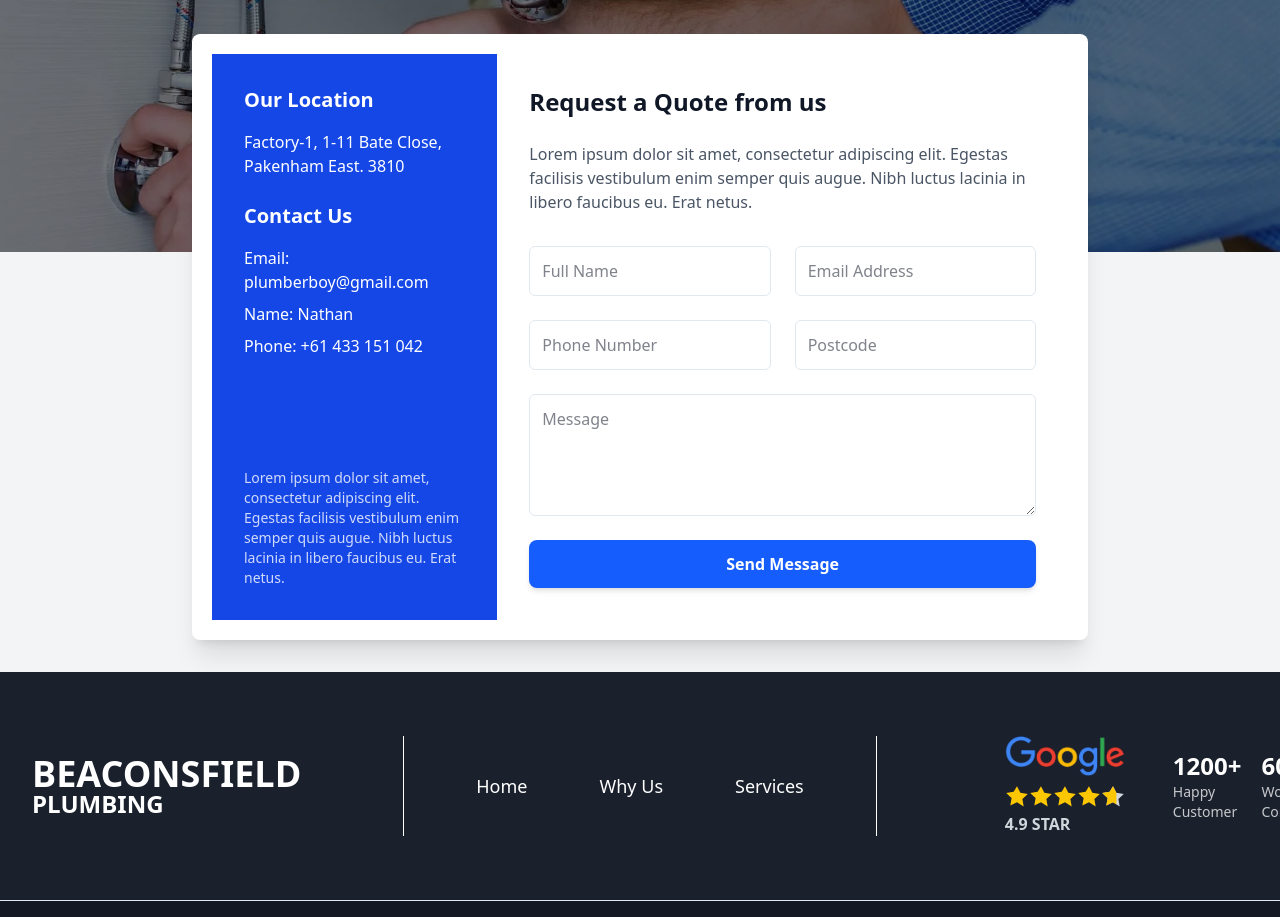
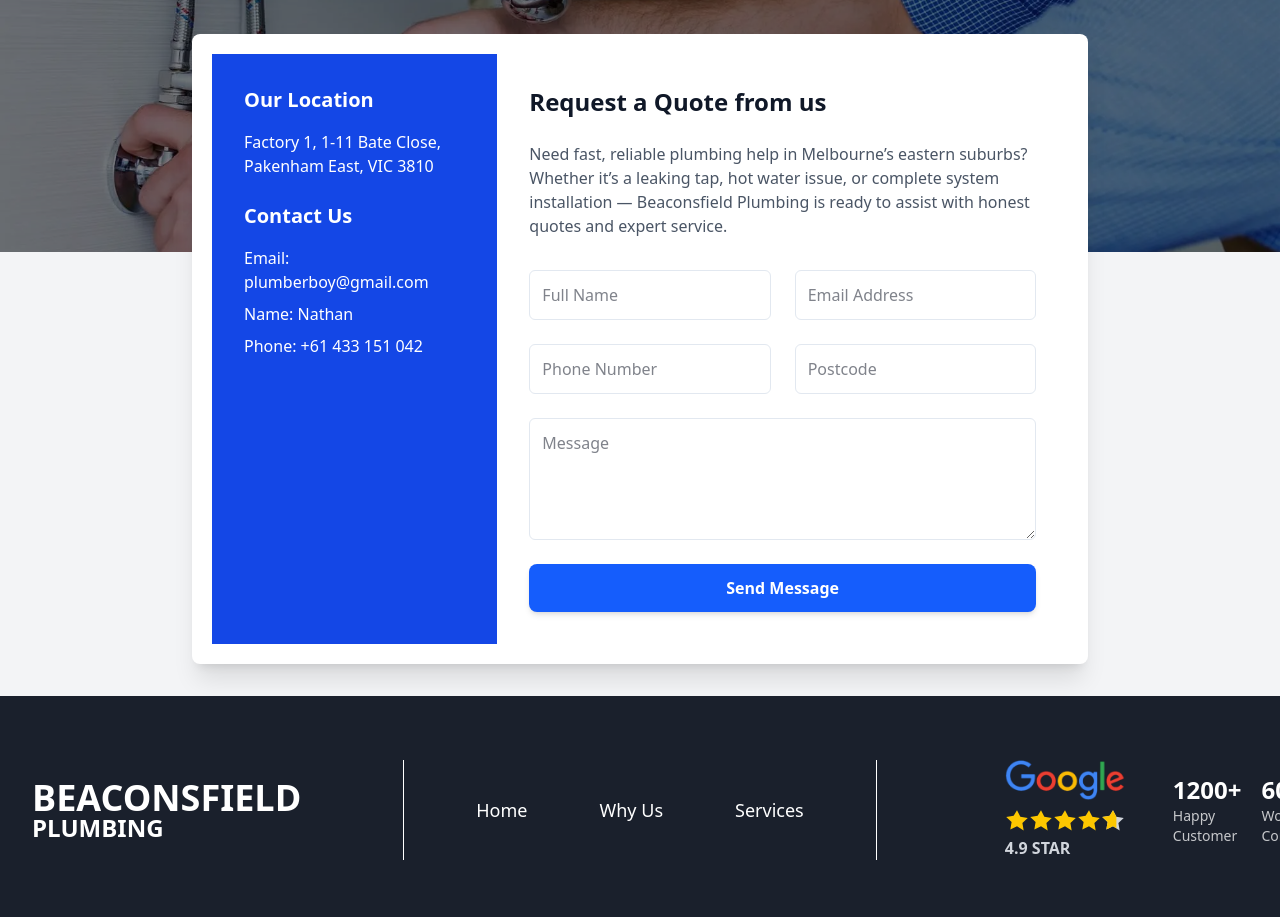
Before and after one commit to Rahul-bakawale/pro-plumb, a Next.js app: page /about in a window 1280 px wide. Shown: the part 2760-3677 px from the top of the page. Built offline with nearby package versions, Linux system fonts and the light colour scheme.

Commit message:
Fix font and add text

```diff
--- a/src/components/Hero.tsx
+++ b/src/components/Hero.tsx
@@ -31,15 +31,15 @@ const Hero = React.forwardRef((props, ref: any) => {
               />
               <div className="text-white pl-4 md:pl-2 md:w-[950px]">
 
-                <h1 className="font-poppins font-bold text-6xl sm:text-4xl md:text-4xl lg:text-5xl leading-[1.2]">
+                <h1 className="font-poppins font-semibold text-3xl sm:text-4xl md:text-5xl lg:text-5xl leading-[1.2]">
                   We do plumbing repairs across East Melbourne suburbs.
                 </h1>
 
-                {/* Paragraph: Start smaller (text-xl or text-2xl) and scale up.
-        Note: I removed the overly large font sizes like sm:text-5xl and md:text-6xl */}
-                <p className="font-inter font-normal text-xl sm:text-2xl md:text-3xl lg:text-4xl leading-[1] mt-4">
+                {/* Paragraph is now using font-poppins and font-normal (regular) */}
+                <p className="font-poppins font-normal text-xl sm:text-2xl md:text-3xl lg:text-4xl leading-[1] mt-4">
                   24/7 callouts, upfront pricing, and 15+ years keeping local homes dry.
                 </p>
+
               </div>
             </div>
             {/* Right Column: Button */}
--- a/src/components/RequestQuoteSection.tsx
+++ b/src/components/RequestQuoteSection.tsx
@@ -31,7 +31,8 @@ const RequestQuoteSection = React.forwardRef((props, ref: any) => {
             <div className="bg-blue-700 text-white p-6 md:p-8 lg:w-1/3 flex flex-col justify-between">
               <div>
                 <h3 className="text-lg md:text-xl font-semibold mb-2 md:mb-4">Our Location</h3>
-                <p className="text-sm md:text-base mb-4 md:mb-6">Factory-1, 1-11 Bate Close, Pakenham East. 3810</p>
+                <p className="text-sm md:text-base mb-4 md:mb-6">Factory 1, 1-11 Bate Close,
+Pakenham East, VIC 3810</p>
 
                 <h3 className="text-lg md:text-xl font-semibold mb-2 md:mb-4">Contact Us</h3>
                 <p className="text-sm md:text-base mb-1 md:mb-2">Email: plumberboy@gmail.com</p>
@@ -39,7 +40,6 @@ const RequestQuoteSection = React.forwardRef((props, ref: any) => {
                 <p className="text-sm md:text-base mb-4 md:mb-6">Phone: +61 433 151 042</p>
               </div>
               <p className="text-xs md:text-sm opacity-80 mt-auto">
-                Lorem ipsum dolor sit amet, consectetur adipiscing elit. Egestas facilisis vestibulum enim semper quis augue. Nibh luctus lacinia in libero faucibus eu. Erat netus.
               </p>
             </div>
 
@@ -49,8 +49,7 @@ const RequestQuoteSection = React.forwardRef((props, ref: any) => {
                 Request a Quote from us
               </h3>
               <p className="text-sm md:text-base text-gray-600 mb-6 md:mb-8">
-                Lorem ipsum dolor sit amet, consectetur adipiscing elit. Egestas facilisis vestibulum enim semper quis augue. Nibh luctus lacinia in libero faucibus eu. Erat netus.
-              </p>
+Need fast, reliable plumbing help in Melbourne’s eastern suburbs? Whether it’s a leaking tap, hot water issue, or complete system installation — Beaconsfield Plumbing is ready to assist with honest quotes and expert service.              </p>
 
               <form className="grid grid-cols-1 md:grid-cols-2 gap-4 md:gap-6">
                 <input
```
